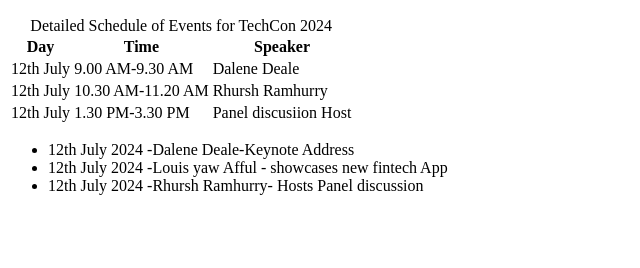
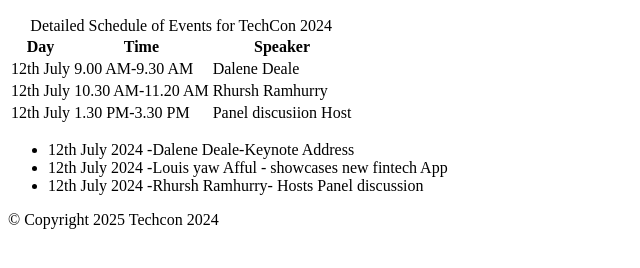
Before and after one commit to Rolex-oduor/TechCon_HTML, a plain HTML site: page techcon_website/schedule.html in a window 1280 px wide. Shown: the part 50-318 px from the top of the page, without its empty margins (0-640 px from the left). Drawn offline with Linux system fonts and the light colour scheme.

Commit message:
update footer on schedule.html

```diff
--- a/techcon_website/schedule.html
+++ b/techcon_website/schedule.html
@@ -52,8 +52,10 @@
     </main>
 
     <!-- Footer Section -->
-    <footer
+    <footer>
+      &copy; Copyright 2025 Techcon 2024
+    </footer>
 
-    </footer>
+
   </body>
 </html>
```
